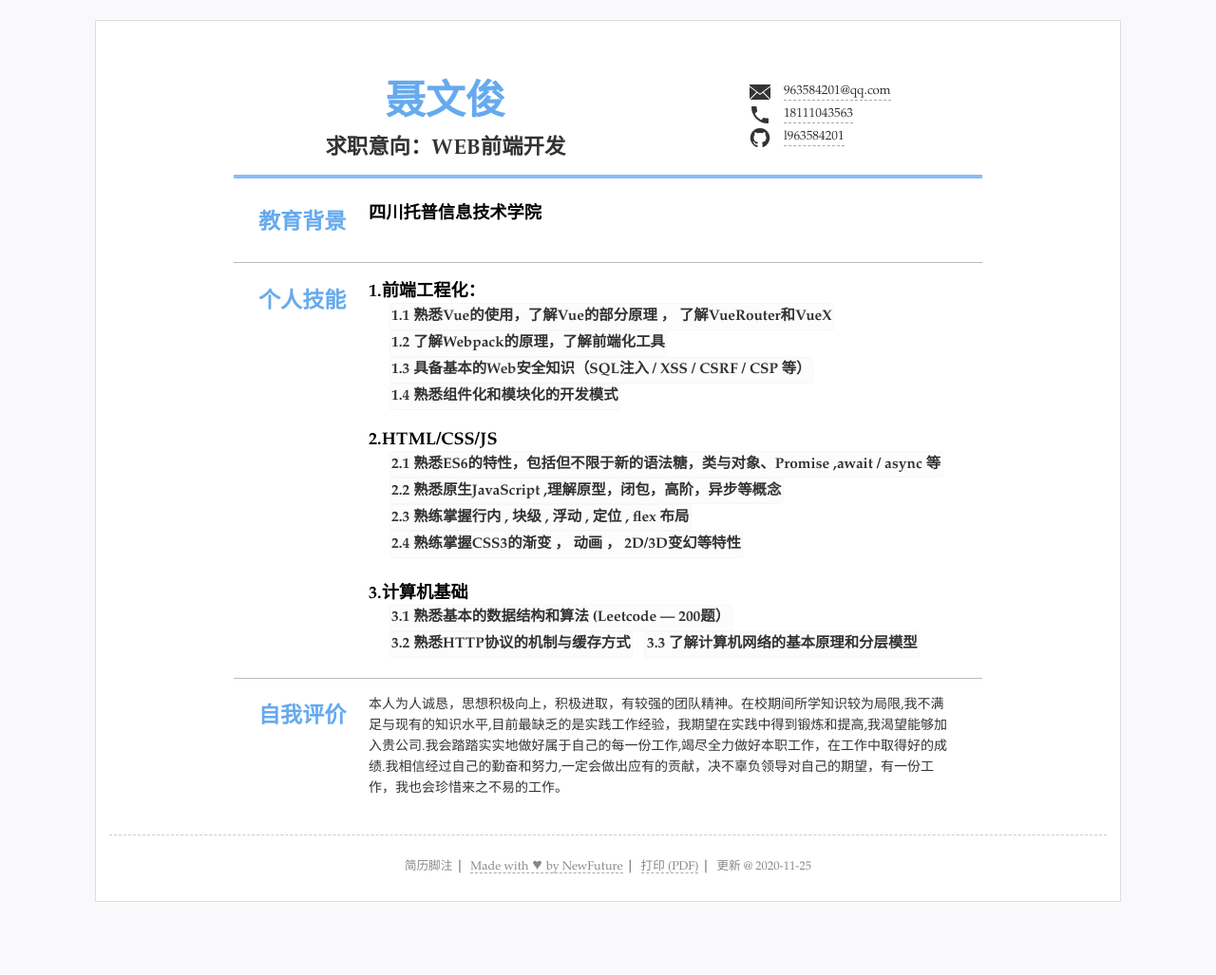
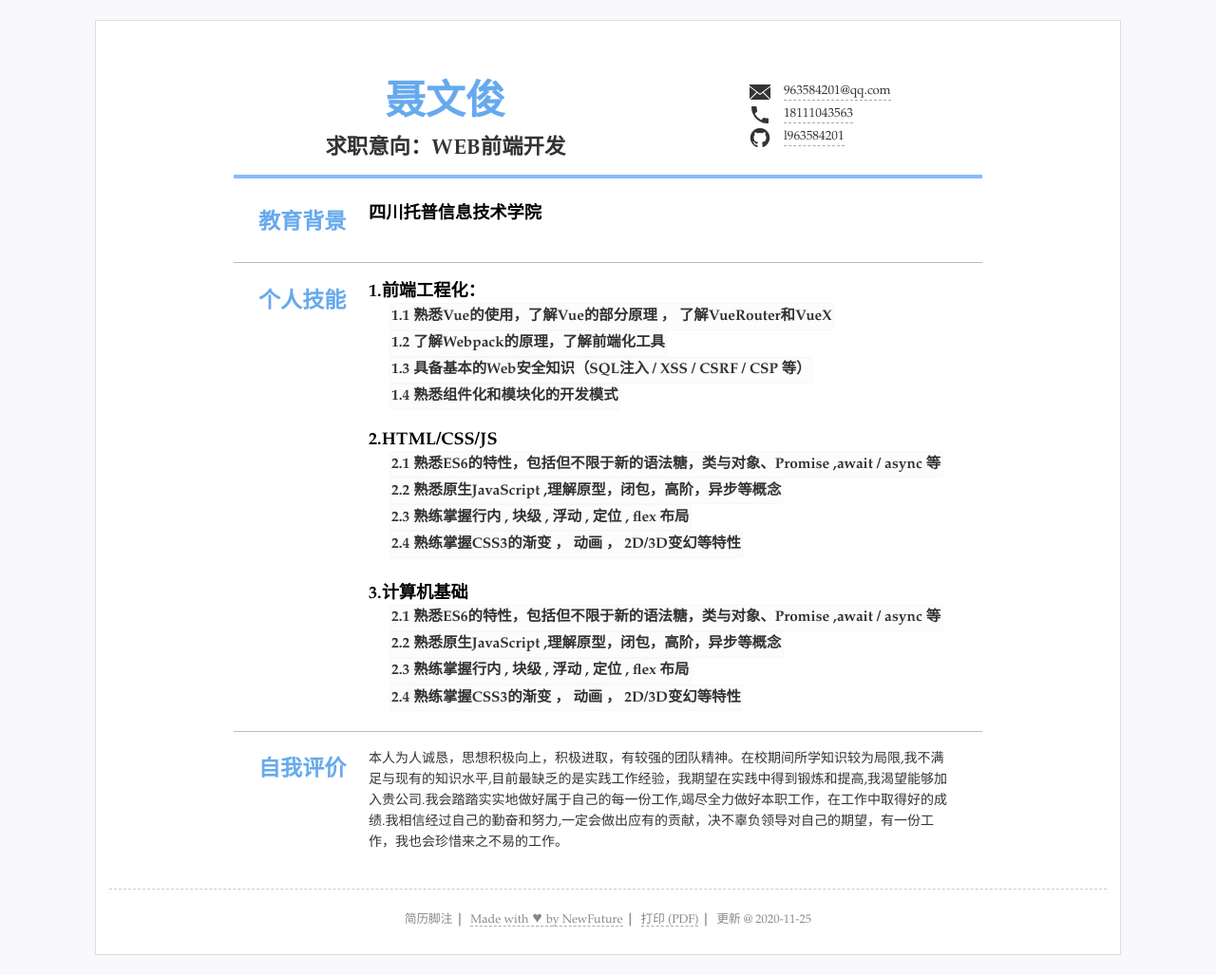
Before and after one commit to l963584201/CV, a Jekyll site: the page built from index.html, in a window 1280 px wide. Shown: the whole page at 95% size. Built offline with Jekyll 4.4.1, drawn with Linux system fonts in a browser that asks for light colours; before the commit the page ends 971 px from its top, so only the background shows below that.

Commit message:
Update resume.yml

```diff
--- a/_data/resume.yml
+++ b/_data/resume.yml
@@ -52,9 +52,10 @@ main: #简历主要内容，
     - 2.4 熟练掌握CSS3的渐变 ， 动画 ， 2D/3D变幻等特性
   - title: 3.计算机基础
     items: #itmems 可以小块的方式显示
-    - 3.1 熟悉基本的数据结构和算法 (Leetcode — 200题）
-    - 3.2 熟悉HTTP协议的机制与缓存⽅式
-    - 3.3 了解计算机⽹络的基本原理和分层模型
+    - 2.1 熟悉ES6的特性，包括但不限于新的语法糖，类与对象、Promise ,await / async 等
+    - 2.2 熟悉原⽣JavaScript ,理解原型，闭包，⾼阶，异步等概念
+    - 2.3 熟练掌握⾏内 , 块级 , 浮动 , 定位 , flex 布局
+    - 2.4 熟练掌握CSS3的渐变 ， 动画 ， 2D/3D变幻等特性
 
 # - type: experience
 #   name: 经验
```
